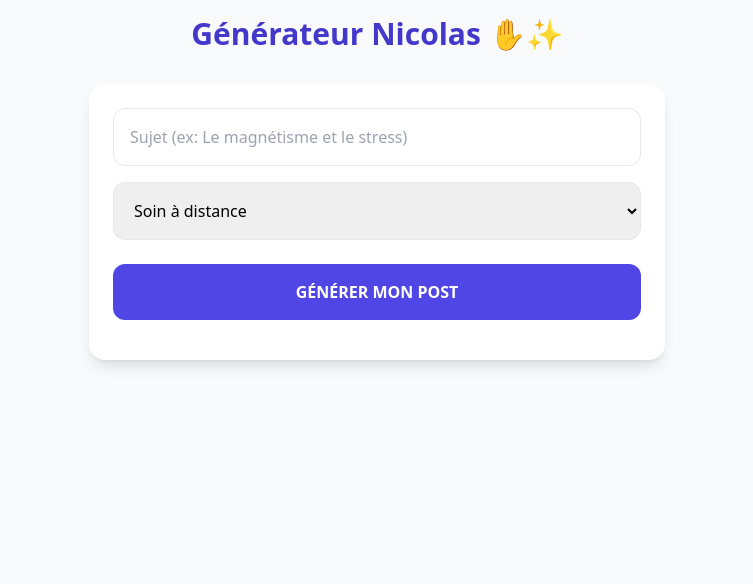
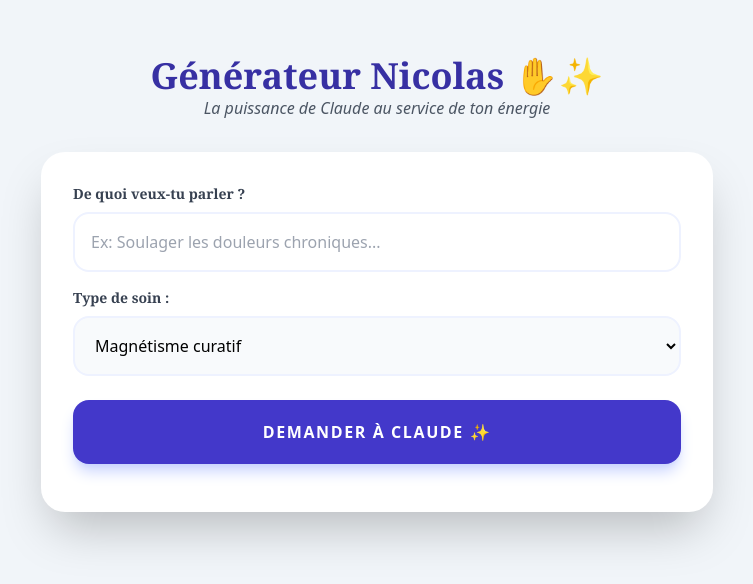
Before and after one commit to nicolas6867-boop/Nicolas-nerg-ticien-, a plain HTML site: page index.html in a window 1280 px wide. Shown: the whole page, without its empty margins (263-1016 px from the left). Drawn offline with nearby package versions, Linux system fonts and the light colour scheme.

Commit message:
Update index.html

```diff
--- a/index.html
+++ b/index.html
@@ -6,9 +6,8 @@
     <title>Générateur Nicolas ✋✨</title>
     <script src="https://cdn.tailwindcss.com"></script>
     <script>
-        // CONFIGURATION SIMPLIFIÉE (SANS FIREBASE POUR ÉVITER L'ERREUR)
+        // Ta clé Claude
         const CLAUDE_KEY = "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";
-        const GEMINI_KEY = "AIzaSyAsyPgxbxUMoiY3WmZKH7Fqhh7i5QtfaZU";
 
         async function generateContent() {
             const topic = document.getElementById('topic').value;
@@ -18,54 +17,84 @@
 
             if(!topic) return alert("Précise un sujet Nicolas !");
 
-            status.innerHTML = "✨ Claude rédige votre post...";
+            status.innerHTML = "✨ Claude rédige votre post vibratoire...";
             resultArea.classList.remove('hidden');
 
             try {
-                // GÉNÉRATION TEXTE
-                const textRes = await fetch('https://api.anthropic.com/v1/messages', {
+                // On utilise un service "CORS Proxy" pour que Claude accepte la connexion
+                const proxyUrl = "https://corsproxy.io/?";
+                const targetUrl = "https://api.anthropic.com/v1/messages";
+
+                const response = await fetch(proxyUrl + encodeURIComponent(targetUrl), {
                     method: 'POST',
                     headers: {
                         'x-api-key': CLAUDE_KEY,
                         'anthropic-version': '2023-06-01',
-                        'content-type': 'application/json',
-                        'dangerously-allow-the-developer-to-implicitly-enable-unsafe-features': 'true'
+                        'content-type': 'application/json'
                     },
                     body: JSON.stringify({
                         model: "claude-3-5-sonnet-20240620",
                         max_tokens: 1000,
-                        messages: [{role: "user", content: `Tu es un expert magnétiseur. Écris un post Facebook captivant sur : ${topic}. Catégorie : ${category}. Utilise des emojis et un ton spirituel.`}]
+                        messages: [{
+                            role: "user",
+                            content: `Tu es un expert magnétiseur énergéticien renommé. Écris un post Facebook captivant, bienveillant et profond sur le sujet suivant : ${topic}.
+                            Catégorie de l'intervention : ${category}.
+                            Utilise des emojis spirituels, un ton rassurant et professionnel. Termine par une invitation à prendre soin de soi.`
+                        }]
                     })
                 });
-                const textData = await textRes.json();
-                document.getElementById('outputText').innerText = textData.content[0].text;
 
-                status.innerHTML = "✅ Post généré avec succès !";
+                const data = await response.json();
+
+                if (data.content && data.content[0]) {
+                    document.getElementById('outputText').innerText = data.content[0].text;
+                    status.innerHTML = "✅ Post rédigé par Claude !";
+                } else {
+                    throw new Error("Réponse vide");
+                }
+
             } catch (e) {
-                status.innerHTML = "❌ Erreur de connexion avec Claude.";
+                console.error(e);
+                status.innerHTML = "❌ Erreur. Vérifie que ta clé Claude est bien active sur le site d'Anthropic.";
             }
         }
     </script>
 </head>
-<body class="bg-slate-50 p-4">
-    <div class="max-w-xl mx-auto">
-        <h1 class="text-3xl font-bold text-center text-indigo-700 mb-8">Générateur Nicolas ✋✨</h1>
+<body class="bg-slate-100 p-4 font-sans">
+    <div class="max-w-2xl mx-auto py-10">
+        <div class="text-center mb-8">
+            <h1 class="text-4xl font-bold text-indigo-800 font-serif">Générateur Nicolas ✋✨</h1>
+            <p class="text-gray-600 italic">La puissance de Claude au service de ton énergie</p>
+        </div>
 
-        <div class="bg-white p-6 rounded-2xl shadow-lg mb-6">
-            <input type="text" id="topic" placeholder="Sujet (ex: Le magnétisme et le stress)" class="w-full p-4 border rounded-xl mb-4 outline-none focus:ring-2 focus:ring-indigo-500">
-            <select id="category" class="w-full p-4 border rounded-xl mb-6">
-                <option>Soin à distance</option>
-                <option>Nettoyage de lieu</option>
-                <option>Rééquilibrage énergétique</option>
-            </select>
-            <button onclick="generateContent()" class="w-full bg-indigo-600 text-white font-bold py-4 rounded-xl hover:bg-indigo-700">GÉNÉRER MON POST</button>
+        <div class="bg-white p-8 rounded-3xl shadow-2xl mb-6">
+            <div class="mb-4">
+                <label class="block text-sm font-bold text-gray-700 mb-2 font-serif">De quoi veux-tu parler ?</label>
+                <input type="text" id="topic" placeholder="Ex: Soulager les douleurs chroniques..." class="w-full p-4 border-2 border-indigo-50 rounded-2xl outline-none focus:border-indigo-400 transition">
+            </div>
+
+            <div class="mb-6">
+                <label class="block text-sm font-bold text-gray-700 mb-2 font-serif">Type de soin :</label>
+                <select id="category" class="w-full p-4 border-2 border-indigo-50 rounded-2xl bg-slate-50 outline-none">
+                    <option>Magnétisme curatif</option>
+                    <option>Soin à distance</option>
+                    <option>Nettoyage énergétique de lieu</option>
+                    <option>Harmonisation des Chakras</option>
+                </select>
+            </div>
+
+            <button onclick="generateContent()" class="w-full bg-indigo-700 text-white font-bold py-5 rounded-2xl hover:bg-indigo-800 transition shadow-lg shadow-indigo-200 uppercase tracking-widest">
+                Demander à Claude ✨
+            </button>
             <p id="status" class="text-center mt-4 text-sm font-medium text-indigo-500"></p>
         </div>
 
-        <div id="resultArea" class="hidden bg-white p-6 rounded-2xl shadow-lg">
-            <h2 class="font-bold mb-4 border-b pb-2">Votre publication :</h2>
-            <div id="outputText" class="whitespace-pre-wrap text-gray-700 italic"></div>
-            <button onclick="navigator.clipboard.writeText(document.getElementById('outputText').innerText); alert('Copié !')" class="mt-4 text-sm text-indigo-600 font-bold">📋 Copier le texte</button>
+        <div id="resultArea" class="hidden bg-white p-8 rounded-3xl shadow-2xl border-t-4 border-indigo-700 animate-fade-in">
+            <h2 class="font-bold text-xl text-indigo-900 mb-4 font-serif">Ta publication :</h2>
+            <div id="outputText" class="whitespace-pre-wrap text-gray-700 leading-relaxed text-lg italic"></div>
+            <button onclick="const txt = document.getElementById('outputText').innerText; navigator.clipboard.writeText(txt); alert('Copié dans le presse-papier !')" class="mt-8 flex items-center justify-center w-full py-4 bg-indigo-50 text-indigo-700 rounded-xl font-bold hover:bg-indigo-100 transition border-2 border-indigo-100">
+                📋 COPIER LE TEXTE
+            </button>
         </div>
     </div>
 </body>
```
